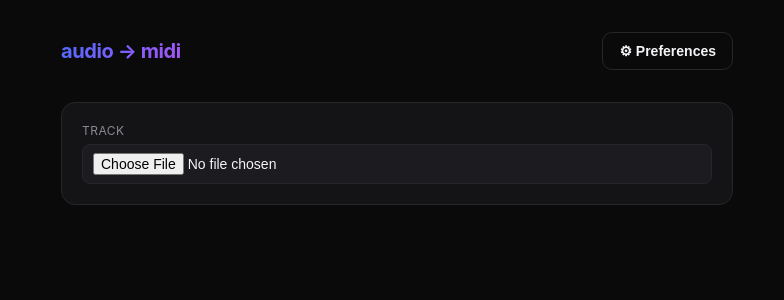
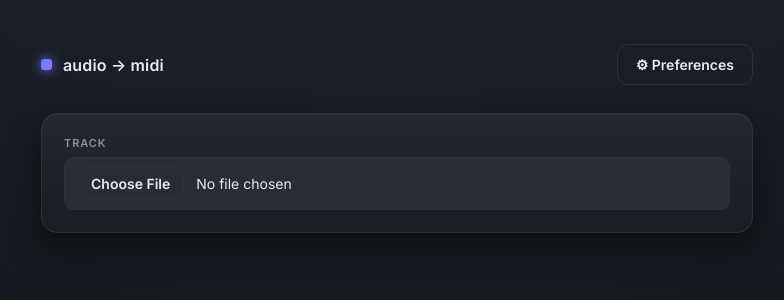
Before and after one commit to KevinYuFu/Midi-TrackAnalysisTool, a React (Vite) app in the folder client/: page / in a window 1280 px wide. Shown: the top 300 px of the page, without its empty margins (243-1027 px from the left). Built offline with nearby package versions, Linux system fonts and the light colour scheme.

Commit message:
Refine UI: softer charcoal dark theme, designed light theme, Serum-style knobs, clean (non-gradient) text
Co-Authored-By: Claude Opus 4.8 <noreply@anthropic.com>

```diff
--- a/client/index.html
+++ b/client/index.html
@@ -3,6 +3,12 @@
   <head>
     <meta charset="UTF-8" />
     <meta name="viewport" content="width=device-width, initial-scale=1.0" />
+    <link rel="preconnect" href="https://fonts.googleapis.com" />
+    <link rel="preconnect" href="https://fonts.gstatic.com" crossorigin />
+    <link
+      href="https://fonts.googleapis.com/css2?family=Inter:wght@400;500;600;700&display=swap"
+      rel="stylesheet"
+    />
     <title>Audio → MIDI</title>
   </head>
   <body>
--- a/client/src/components/Knob.tsx
+++ b/client/src/components/Knob.tsx
@@ -10,11 +10,29 @@ interface KnobProps {
   onChange: (v: number) => void
 }
 
-// Continuous rotary control. Drag vertically to change (up = increase).
-// Use for smooth values (threshold, period); use a typed field for discrete
-// things like key.
+const SIZE = 76
+const C = SIZE / 2
+const R_ARC = 28
+const R_BODY = 19
+const A0 = -135 // sweep start (deg, 0 = 12 o'clock)
+const A1 = 135 // sweep end
+
+function polar(r: number, deg: number) {
+  const a = (deg * Math.PI) / 180
+  return { x: C + r * Math.sin(a), y: C - r * Math.cos(a) }
+}
+
+function arc(r: number, from: number, to: number) {
+  const p0 = polar(r, from)
+  const p1 = polar(r, to)
+  const large = Math.abs(to - from) > 180 ? 1 : 0
+  return `M ${p0.x} ${p0.y} A ${r} ${r} 0 ${large} 1 ${p1.x} ${p1.y}`
+}
+
+// Serum-style rotary: value arc + glow, gradient body, indicator line.
+// Drag vertically to change (up = increase). Use for continuous values.
 export function Knob({ label, value, min, max, step = 1, format, onChange }: KnobProps) {
-  const dragStart = useRef<{ y: number; value: number } | null>(null)
+  const drag = useRef<{ y: number; value: number } | null>(null)
 
   const clamp = (v: number) => Math.min(max, Math.max(min, v))
   const quantize = (v: number) => clamp(Math.round(v / step) * step)
@@ -22,49 +40,64 @@ export function Knob({ label, value, min, max, step = 1, format, onChange }: Kno
   const onPointerDown = useCallback(
     (e: React.PointerEvent) => {
       ;(e.target as Element).setPointerCapture(e.pointerId)
-      dragStart.current = { y: e.clientY, value }
+      drag.current = { y: e.clientY, value }
     },
     [value],
   )
 
   const onPointerMove = useCallback(
     (e: React.PointerEvent) => {
-      if (!dragStart.current) return
-      const dy = dragStart.current.y - e.clientY
-      const range = max - min
-      const next = dragStart.current.value + (dy / 150) * range
+      if (!drag.current) return
+      const dy = drag.current.y - e.clientY
+      const next = drag.current.value + (dy / 150) * (max - min)
       onChange(quantize(next))
     },
     [max, min, onChange, step],
   )
 
   const onPointerUp = () => {
-    dragStart.current = null
+    drag.current = null
   }
 
-  // Map value -> rotation across a 270° sweep.
   const pct = (value - min) / (max - min)
-  const angle = -135 + pct * 270
+  const aVal = A0 + pct * (A1 - A0)
+  const ind = polar(R_BODY - 4, aVal)
 
   return (
     <div className="knob-wrap">
       <svg
-        width="56"
-        height="56"
-        viewBox="0 0 56 56"
+        width={SIZE}
+        height={SIZE}
         onPointerDown={onPointerDown}
         onPointerMove={onPointerMove}
         onPointerUp={onPointerUp}
         style={{ cursor: 'ns-resize', touchAction: 'none' }}
       >
-        <circle cx="28" cy="28" r="22" fill="var(--surface-2)" stroke="var(--border)" />
+        <defs>
+          <radialGradient id="knobBody" cx="38%" cy="30%" r="80%">
+            <stop offset="0%" stopColor="var(--surface-2)" />
+            <stop offset="100%" stopColor="var(--surface)" />
+          </radialGradient>
+        </defs>
+
+        <path d={arc(R_ARC, A0, A1)} fill="none" stroke="var(--border)" strokeWidth="4" strokeLinecap="round" />
+        <path
+          d={arc(R_ARC, A0, aVal)}
+          fill="none"
+          stroke="var(--accent)"
+          strokeWidth="4"
+          strokeLinecap="round"
+          style={{ filter: 'drop-shadow(0 0 4px var(--accent))' }}
+        />
+
+        <circle cx={C} cy={C} r={R_BODY} fill="url(#knobBody)" stroke="var(--border)" />
         <line
-          x1="28"
-          y1="28"
-          x2={28 + 16 * Math.sin((angle * Math.PI) / 180)}
-          y2={28 - 16 * Math.cos((angle * Math.PI) / 180)}
-          stroke="var(--accent-blue)"
-          strokeWidth="3"
+          x1={C}
+          y1={C}
+          x2={ind.x}
+          y2={ind.y}
+          stroke="var(--accent)"
+          strokeWidth="2.5"
           strokeLinecap="round"
         />
       </svg>
--- a/client/src/styles.css
+++ b/client/src/styles.css
@@ -1,78 +1,144 @@
 * { box-sizing: border-box; }
-
 html, body, #root { height: 100%; margin: 0; }
 
 body {
   background: var(--bg);
+  background-image: var(--bg-grad);
+  background-attachment: fixed;
   color: var(--text);
-  font-family: -apple-system, BlinkMacSystemFont, 'Segoe UI', system-ui, sans-serif;
+  font-family: 'Inter', -apple-system, BlinkMacSystemFont, system-ui, sans-serif;
   -webkit-font-smoothing: antialiased;
+  letter-spacing: -0.01em;
 }
 
-.app {
-  max-width: 720px;
-  margin: 0 auto;
-  padding: 32px 24px 64px;
-}
+.app { max-width: 760px; margin: 0 auto; padding: 44px 24px 90px; }
 
 .topbar {
   display: flex;
   align-items: center;
   justify-content: space-between;
-  margin-bottom: 32px;
+  margin-bottom: 28px;
 }
 
+/* Clean solid-color wordmark + a small accent chip. No gradient text. */
 .brand {
-  font-size: 20px;
-  font-weight: 700;
-  letter-spacing: -0.02em;
-  background: var(--accent-gradient);
-  -webkit-background-clip: text;
-  background-clip: text;
-  color: transparent;
+  display: flex;
+  align-items: center;
+  gap: 11px;
+  font-size: 16px;
+  font-weight: 600;
+  letter-spacing: 0.01em;
+  color: var(--text);
+}
+.brand::before {
+  content: '';
+  width: 11px;
+  height: 11px;
+  border-radius: 3px;
+  background: linear-gradient(135deg, var(--accent), var(--accent-2));
+  box-shadow: 0 0 12px var(--accent);
 }
 
 .card {
   background: var(--surface);
+  background-image: var(--surface-grad);
   border: 1px solid var(--border);
-  border-radius: 14px;
-  padding: 20px;
+  border-radius: 16px;
+  padding: 22px;
   margin-bottom: 16px;
+  box-shadow: var(--shadow), inset 0 1px 0 var(--border-hi);
 }
 
-.row { display: flex; gap: 16px; flex-wrap: wrap; align-items: flex-end; }
+.row { display: flex; gap: 18px; flex-wrap: wrap; align-items: flex-end; }
 
-.field { display: flex; flex-direction: column; gap: 6px; }
-.field label { font-size: 12px; color: var(--muted); text-transform: uppercase; letter-spacing: 0.04em; }
-.field.assumed label::after { content: ' • guessed'; color: var(--assumed); }
+.field { display: flex; flex-direction: column; gap: 7px; }
+.field label {
+  font-size: 11px;
+  color: var(--muted);
+  text-transform: uppercase;
+  letter-spacing: 0.08em;
+  font-weight: 600;
+}
+.field.assumed label { color: var(--assumed); }
 .field.assumed input,
-.field.assumed select { border-color: var(--assumed); background: var(--assumed-bg); }
+.field.assumed select {
+  border-color: var(--assumed);
+  background: var(--assumed-bg);
+}
 
 input, select {
   background: var(--surface-2);
   color: var(--text);
   border: 1px solid var(--border);
+  border-radius: 10px;
+  padding: 10px 12px;
+  font-size: 14px;
+  font-family: inherit;
+  outline: none;
+  transition: border-color 0.15s, box-shadow 0.15s;
+}
+input:focus, select:focus {
+  border-color: var(--accent);
+  box-shadow: 0 0 0 3px var(--accent-soft);
+}
+
+input[type='file'] { padding: 9px 12px; }
+input[type='file']::file-selector-button {
+  margin-right: 12px;
+  border: 1px solid var(--border);
   border-radius: 8px;
-  padding: 8px 10px;
-  font-size: 14px;
+  background: var(--surface-2);
+  color: var(--text);
+  padding: 7px 13px;
+  font-family: inherit;
+  font-weight: 600;
+  cursor: pointer;
+  transition: border-color 0.15s;
 }
+input[type='file']::file-selector-button:hover { border-color: var(--accent); }
 
 button {
   border: none;
-  border-radius: 10px;
-  padding: 10px 16px;
+  border-radius: 11px;
+  padding: 11px 18px;
   font-size: 14px;
   font-weight: 600;
+  font-family: inherit;
   cursor: pointer;
-  color: white;
-  background: var(--accent-gradient);
+  color: #fff;
+  background: var(--accent);
+  transition: box-shadow 0.15s, transform 0.05s, filter 0.15s;
 }
-button.ghost { background: transparent; color: var(--text); border: 1px solid var(--border); }
-button:disabled { opacity: 0.5; cursor: not-allowed; }
+button:hover { box-shadow: var(--glow); filter: brightness(1.06); }
+button:active { transform: translateY(1px); }
+button.ghost {
+  background: transparent;
+  color: var(--text);
+  border: 1px solid var(--border);
+}
+button.ghost:hover { border-color: var(--accent); box-shadow: none; filter: none; }
+button:disabled { opacity: 0.5; cursor: not-allowed; box-shadow: none; filter: none; }
 
-.knobs { display: flex; gap: 28px; margin-top: 8px; }
-.knob-wrap { display: flex; flex-direction: column; align-items: center; gap: 8px; user-select: none; }
-.knob-wrap .knob-label { font-size: 12px; color: var(--muted); }
-.knob-wrap .knob-value { font-size: 12px; color: var(--text); font-variant-numeric: tabular-nums; }
+.knobs { display: flex; gap: 36px; margin-top: 16px; }
+.knob-wrap {
+  display: flex;
+  flex-direction: column;
+  align-items: center;
+  gap: 10px;
+  user-select: none;
+}
+.knob-wrap .knob-label {
+  font-size: 11px;
+  color: var(--muted);
+  text-transform: uppercase;
+  letter-spacing: 0.08em;
+  font-weight: 600;
+}
+.knob-wrap .knob-value {
+  font-size: 13px;
+  color: var(--text);
+  font-variant-numeric: tabular-nums;
+  font-weight: 500;
+}
 
 .muted { color: var(--muted); font-size: 13px; }
--- a/client/src/theme/tokens.css
+++ b/client/src/theme/tokens.css
@@ -1,36 +1,56 @@
-/* Design tokens. Black/white base with neon blue + purple accents.
-   Themes switch via `data-theme` on <html>. Add new themes as another block. */
+/* Design tokens. Modern plugin aesthetic (Serum 2 / spectral-comp vibe):
+   soft charcoal darks with subtle depth, neon blue + purple accents used
+   sparingly. Text stays a solid color — never gradient. */
 
 :root,
 [data-theme='dark'] {
-  --bg: #0a0a0b;
-  --surface: #141416;
-  --surface-2: #1c1c20;
-  --text: #f5f5f7;
-  --muted: #8a8a92;
-  --border: #26262b;
+  color-scheme: dark;
 
-  --accent-blue: #4d6bff;
-  --accent-purple: #a855f7;
-  --accent-gradient: linear-gradient(135deg, var(--accent-blue), var(--accent-purple));
+  --bg: #14161b;
+  --bg-grad: radial-gradient(130% 100% at 50% -10%, #1e222b 0%, #16181e 55%, #111319 100%);
 
-  /* Assumed/auto-guessed values get the purple highlight. */
-  --assumed: #a855f7;
-  --assumed-bg: rgba(168, 85, 247, 0.12);
+  --surface: #1a1d24;
+  --surface-grad: linear-gradient(180deg, #23272f 0%, #1a1d24 100%);
+  --surface-2: #272c35;
+
+  --border: #2c313b;
+  --border-hi: rgba(255, 255, 255, 0.06);
+
+  --text: #e8eaf0;
+  --muted: #8b919e;
+
+  --accent: #5b7cfa;
+  --accent-2: #a274ff;
+  --accent-soft: rgba(91, 124, 250, 0.16);
+  --glow: 0 0 0 1px rgba(91, 124, 250, 0.35), 0 0 18px rgba(91, 124, 250, 0.32);
+  --shadow: 0 12px 34px rgba(0, 0, 0, 0.46);
+
+  --assumed: #a274ff;
+  --assumed-bg: rgba(162, 116, 255, 0.14);
 }
 
 [data-theme='light'] {
-  --bg: #f6f6f8;
+  color-scheme: light;
+
+  --bg: #e8ebf1;
+  --bg-grad: radial-gradient(130% 100% at 50% -10%, #f5f7fc 0%, #e8ebf1 62%);
+
   --surface: #ffffff;
-  --surface-2: #eeeef1;
-  --text: #0a0a0b;
-  --muted: #6b6b73;
-  --border: #e2e2e7;
+  --surface-grad: linear-gradient(180deg, #ffffff 0%, #f5f7fc 100%);
+  --surface-2: #eef1f7;
 
-  --accent-blue: #3b52ff;
-  --accent-purple: #9333ea;
-  --accent-gradient: linear-gradient(135deg, var(--accent-blue), var(--accent-purple));
+  --border: #dde1ea;
+  --border-hi: rgba(255, 255, 255, 0.85);
 
-  --assumed: #9333ea;
-  --assumed-bg: rgba(147, 51, 234, 0.1);
+  --text: #1b1e26;
+  --muted: #6a7180;
+
+  --accent: #4361ee;
+  --accent-2: #8b4fe6;
+  --accent-soft: rgba(67, 97, 238, 0.12);
+  --glow: 0 0 0 1px rgba(67, 97, 238, 0.28), 0 0 16px rgba(67, 97, 238, 0.2);
+  --shadow: 0 12px 30px rgba(30, 41, 82, 0.1);
+
+  --assumed: #8b4fe6;
+  --assumed-bg: rgba(139, 79, 230, 0.1);
 }
```
